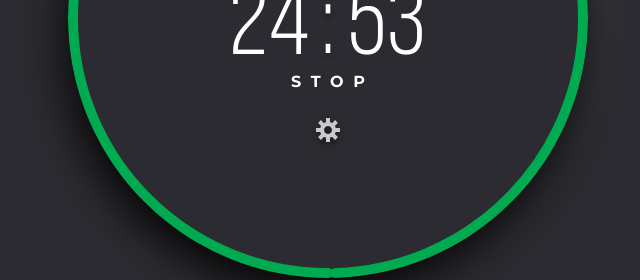
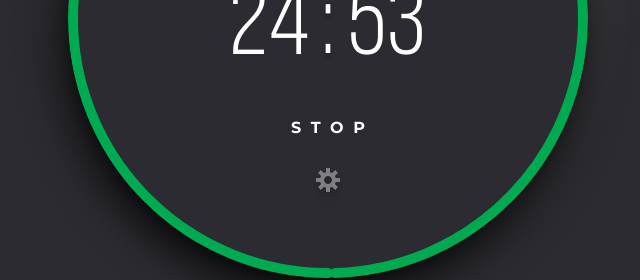
Before and after one commit to MaxAltena/advent-of-max-day01-21, a Svelte app: page / in a window 1280 px wide. Shown: the part 382-662 px from the top of the page, without its empty margins (312-952 px from the left). Built offline with nearby package versions, Linux system fonts and the light colour scheme.

Commit message:
feat: :dizzy: Add animations + transitions

```diff
--- a/src/Actions.svelte
+++ b/src/Actions.svelte
@@ -1,24 +1,43 @@
 <script lang="ts">
   import { isEditing, isTimerRunning } from "./store";
+  import { crossfade } from "svelte/transition";
+  import { sineInOut } from "svelte/easing";
+
+  const [send, receive] = crossfade({
+    duration: 500,
+    easing: sineInOut,
+  });
 </script>
 
 <div class="actions">
   {#if $isTimerRunning}
-    <button on:click={() => isTimerRunning.set(false)} class="stop">Stop</button
+    <button
+      in:send={{ key: "stop" }}
+      out:receive={{ key: "start" }}
+      on:click={() => isTimerRunning.set(false)}
+      class="stop">Stop</button
     >
   {:else}
-    <button on:click={() => isTimerRunning.set(true)} class="start"
-      >Start</button
+    <button
+      in:send={{ key: "start" }}
+      out:receive={{ key: "stop" }}
+      on:click={() => isTimerRunning.set(true)}
+      class="start">Start</button
     >
   {/if}
 
-  <button class="settings" on:click={() => isEditing.set(!$isEditing)} data-is-editing={$isEditing}>
+  <button
+    class="settings"
+    on:click={() => isEditing.set(!$isEditing)}
+    data-is-editing={$isEditing}
+  >
     <img src="images/gear.svg" alt="Settings" />
   </button>
 </div>
 
 <style>
   .actions {
+    position: relative;
     display: flex;
     flex-direction: column;
     justify-content: center;
@@ -39,6 +58,8 @@
 
   .start,
   .stop {
+    bottom: 10px;
+    position: absolute;
     color: var(--foreground);
     text-transform: uppercase;
     font-size: 1rem;
@@ -48,6 +69,10 @@
   }
 
   .settings {
+    position: absolute;
+    top: 10px;
+    width: 40px;
+    height: 40px;
     display: grid;
     place-items: center;
   }
@@ -62,10 +87,10 @@
   }
 
   .settings:not(:hover) img {
-    opacity: 0.5;
+    opacity: 0.4;
   }
 
-  .settings:not(:hover) img {
-    opacity: 0.75;
+  .settings[data-is-editing="true"] img {
+    opacity: 0.8;
   }
 </style>
--- a/src/Progress.svelte
+++ b/src/Progress.svelte
@@ -1,9 +1,9 @@
 <script lang="ts">
-  import { time, timerElement } from "./store";
+  import { timeLeft, timeLimit, timerElement } from "./store";
   import { PI } from "./constants";
 
-  $: timeFraction = () => $time.left / $time.limit;
-  $: isComplete = () => $time.left <= 0;
+  $: timeFraction = () => $timeLeft / $timeLimit;
+  $: isComplete = () => $timeLeft <= 0;
   $: strokeDasharray = () => {
     const elementDiameter = ($timerElement.width + $timerElement.height) / 2;
     const elementDiameterMinusStrokeWidth = elementDiameter - 10;
@@ -48,7 +48,7 @@
     stroke: var(--green);
     stroke-width: 10px;
     r: calc(50% - calc(10px / 2));
-    transition: stroke-dasharray 1s linear, opacity 500ms ease-in-out;
+    transition: opacity 500ms ease-in-out;
     stroke-linecap: round;
     transform: rotate(90deg);
     transform-origin: center;
--- a/src/Time.svelte
+++ b/src/Time.svelte
@@ -1,35 +1,33 @@
 <script lang="ts">
-  import { isEditing, time, timerElement } from "./store";
+  import { isEditing, timeLeft, timerElement } from "./store";
   import { zeroPad } from "./utils";
 
   const onMinuteInput = (event: any) => {
     const { valueAsNumber } = event.target;
 
-    const currentSeconds = $time.left % 60;
+    const currentSeconds = $timeLeft % 60;
     const nextMinutes = valueAsNumber * 60;
     const nextLeft = currentSeconds + nextMinutes;
 
-    time.update((currentTime) => ({
-      ...currentTime,
-      left: nextLeft > currentTime.limit ? currentTime.limit : nextLeft,
-    }));
+    timeLeft.update((currentTimeLeft) =>
+      nextLeft > currentTimeLeft ? currentTimeLeft : nextLeft
+    );
   };
 
   const onSecondInput = (event: any) => {
     const { valueAsNumber } = event.target;
 
-    const currentMinutes = Math.floor($time.left / 60);
+    const currentMinutes = Math.floor($timeLeft / 60);
     const nextSeconds = valueAsNumber;
-    const nextLeft = (currentMinutes * 60) + nextSeconds;
+    const nextLeft = currentMinutes * 60 + nextSeconds;
 
-    time.update((currentTime) => ({
-      ...currentTime,
-      left: nextLeft > currentTime.limit ? currentTime.limit : nextLeft,
-    }));
+    timeLeft.update((currentTimeLeft) =>
+      nextLeft > currentTimeLeft ? currentTimeLeft : nextLeft
+    );
   };
 
-  $: timeLeftInMinutes = () => zeroPad(Math.floor($time.left / 60));
-  $: timeLeftInSeconds = () => zeroPad($time.left % 60);
+  $: timeLeftInMinutes = () => zeroPad(Math.floor($timeLeft / 60));
+  $: timeLeftInSeconds = () => zeroPad(Math.floor($timeLeft % 60));
 </script>
 
 <div class="time">
--- a/src/store.ts
+++ b/src/store.ts
@@ -1,5 +1,7 @@
-import { writable } from "svelte/store";
+import { readable, writable } from "svelte/store";
 import { SECONDS } from "./constants";
+import { tweened } from "svelte/motion";
+import { linear } from "svelte/easing";
 
 const duration = 25; // in minutes
 const timerObject = writable(undefined);
@@ -10,15 +12,16 @@ export const timerElement = writable({
   width: undefined,
   height: undefined,
 });
-export const time = writable({
-  limit: SECONDS * duration,
-  passed: 0,
-  left: SECONDS * duration,
+export const timeLimit = readable(SECONDS * duration);
+export const timePassed = writable(0);
+export const timeLeft = tweened(SECONDS * duration, {
+  duration: 1000,
+  easing: linear,
 });
 
-time.subscribe((newTime) => {
+timeLeft.subscribe((timeLeft) => {
   isTimerRunning.update((newIsTimerRunning) => {
-    if (newTime.left <= 0 && newIsTimerRunning) {
+    if (timeLeft <= 0 && newIsTimerRunning) {
       alert("Time is up!");
 
       return false;
@@ -34,11 +37,8 @@ isTimerRunning.subscribe((newIsTimerRunning) => {
 
     timerObject.update((value) =>
       setInterval(() => {
-        time.update((_time) => ({
-          ..._time,
-          passed: _time.passed + 1,
-          left: _time.left - 1,
-        }));
+        timeLeft.update((timeLeft) => timeLeft - 1);
+        timePassed.update((timePassed) => timePassed + 1);
       }, 1000)
     );
   } else {
```
